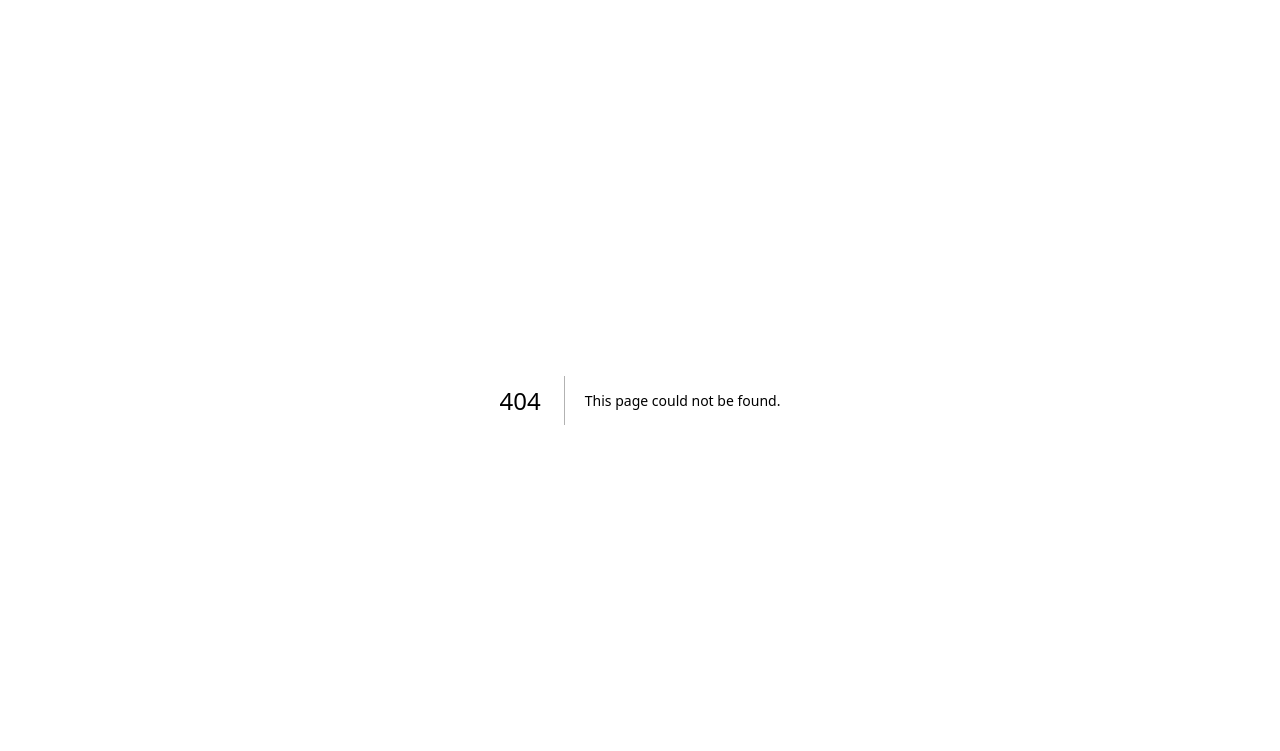
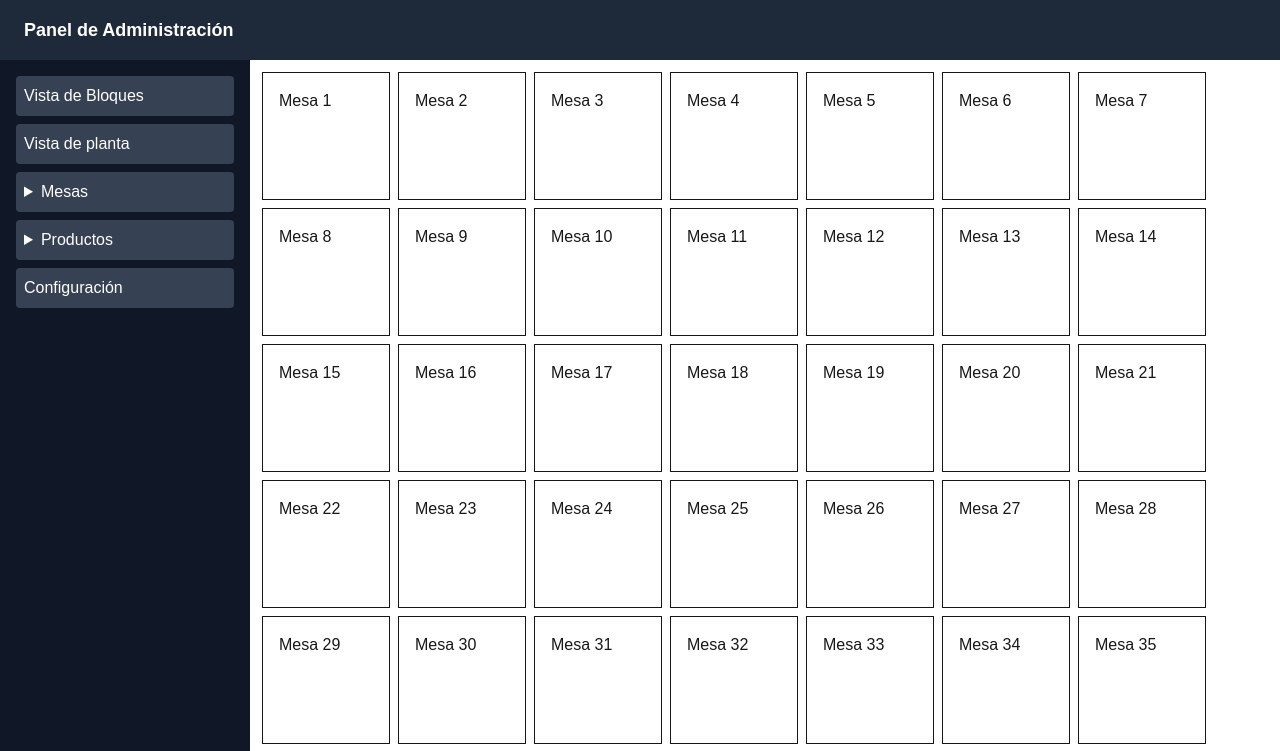
Before and after one commit to CristianTapia/dashboard, a Next.js app: page /dashboard/mesas-vista-bloques in a window 1280 px wide. Before the commit this address had no page. Shown: the top 751 px of the page. Built offline with nearby package versions, Linux system fonts and the light colour scheme.

Commit message:
Dashboard with routing partially working

```diff
--- /dev/null
+++ b/app/dashboard/layout.tsx
@@ -0,0 +1,5 @@
+import DashboardLayout from "./page";
+
+export default function Layout({ children }: { children: React.ReactNode }) {
+  return <DashboardLayout>{children}</DashboardLayout>;
+}
--- /dev/null
+++ b/app/dashboard/mesas-vista-bloques/page.tsx
@@ -0,0 +1,5 @@
+import Tables from "@/app/ui/Tables";
+
+export default function tablesPage() {
+  return <Tables />;
+}
--- /dev/null
+++ b/app/dashboard/mesas-vista-planta/page.tsx
@@ -0,0 +1,3 @@
+export default function floorplanPage() {
+  return <p>Floorplan page</p>;
+}
--- a/app/dashboard/page.tsx
+++ b/app/dashboard/page.tsx
@@ -15,12 +15,12 @@ export default function DashboardLayout({ children }: { children: React.ReactNod
         <nav>
           <ul className="space-y-2">
             <li>
-              <Link href="/dashboard" className="block p-2 bg-gray-700 rounded hover:bg-gray-600">
+              <Link href="/dashboard/mesas-vista-bloques" className="block p-2 bg-gray-700 rounded hover:bg-gray-600">
                 Vista de Bloques
               </Link>
             </li>
             <li>
-              <Link href="/dashboard/users" className="block p-2 bg-gray-700 rounded hover:bg-gray-600">
+              <Link href="/dashboard/mesas-vista-planta" className="block p-2 bg-gray-700 rounded hover:bg-gray-600">
                 Vista de planta
               </Link>
             </li>
@@ -62,10 +62,7 @@ export default function DashboardLayout({ children }: { children: React.ReactNod
       </aside>
 
       {/* Contenido dinámico */}
-      <main className="flex flex-wrap gap-2 items-start content-start p-3">
-        {/* {children} */}
-        <Tables />
-      </main>
+      <main className="flex flex-wrap gap-2 items-start content-start p-3">{children}</main>
     </div>
   );
 }
```
